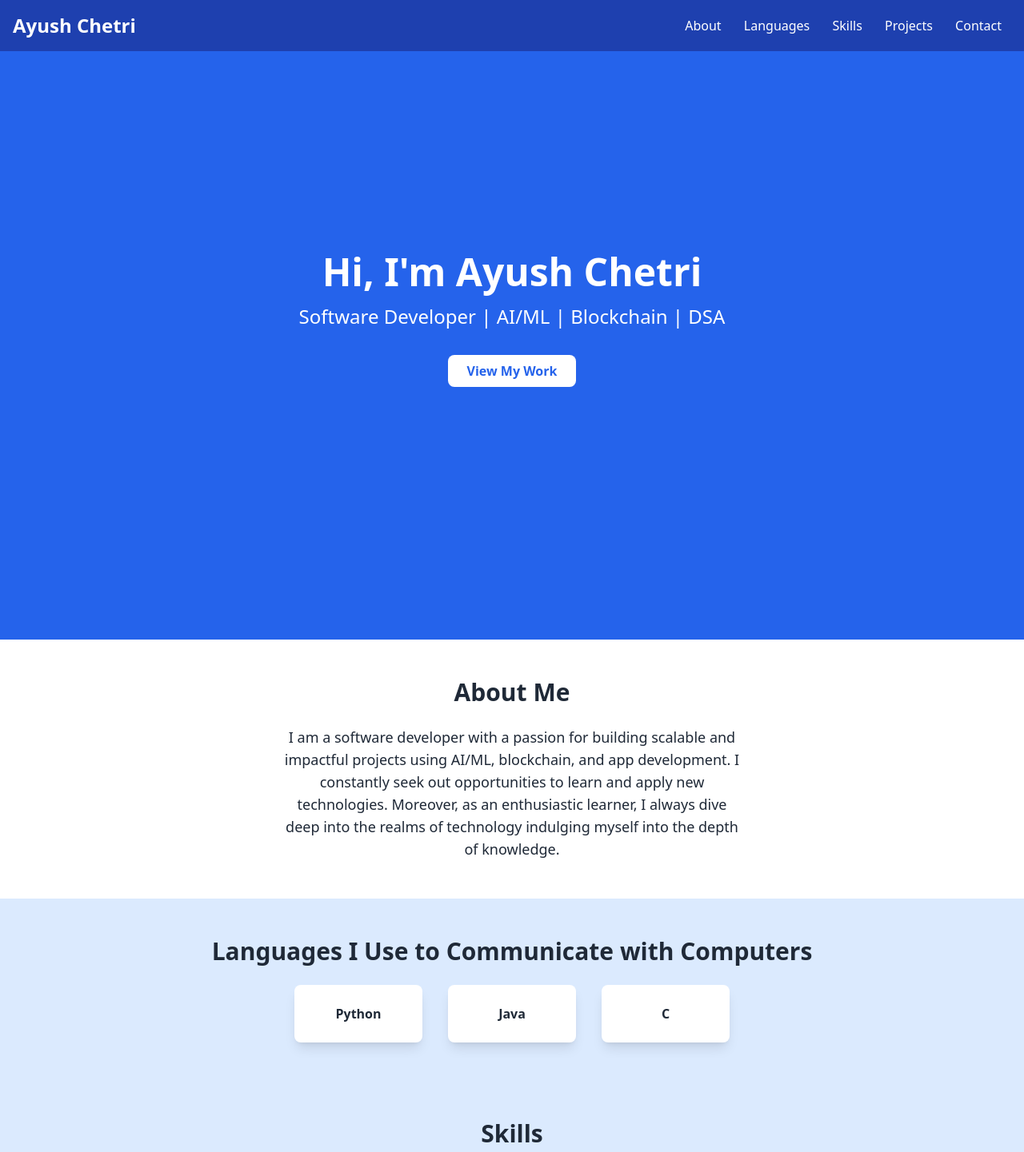
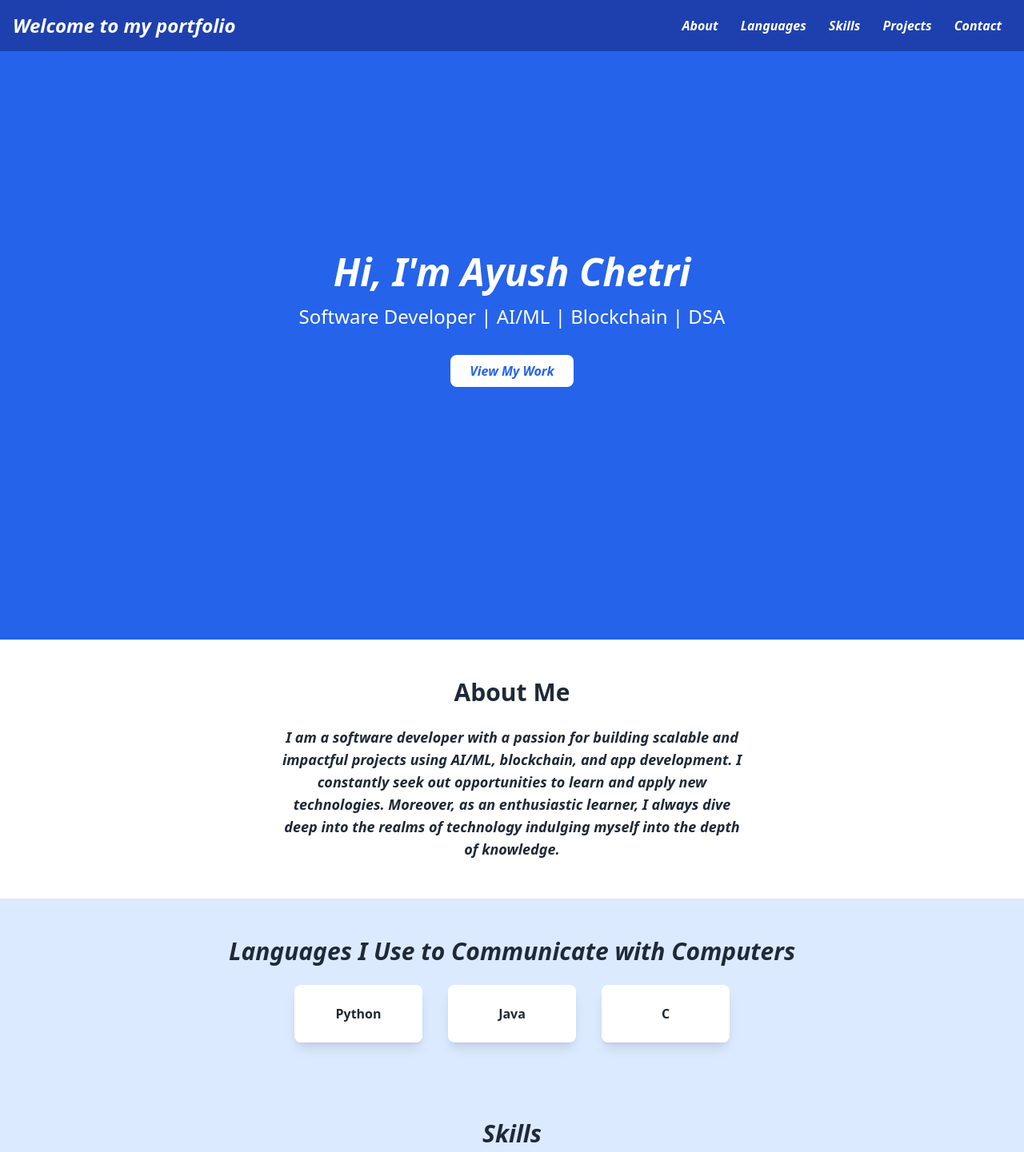
Before and after one commit to ayush1460/ayush-portfolio, a plain HTML site: page index.html in a window 1280 px wide. Shown: the top 1441 px of the page at 80% size. Drawn offline with nearby package versions, Linux system fonts and the light colour scheme.

Commit message:
Update index.html

```diff
--- a/index.html
+++ b/index.html
@@ -15,13 +15,13 @@
     <!-- Navigation Bar -->
     <header class="bg-blue-800 text-white p-4 fixed w-full z-10">
         <div class="container mx-auto flex justify-between items-center">
-            <h1 class="text-2xl font-bold">Ayush Chetri</h1>
+            <h1 class="text-2xl font-bold"><i><b>Welcome to my portfolio</b></i></h1>
             <nav>
-                <a href="#about" class="px-3 hover:underline">About</a>
-                <a href="#languages" class="px-3 hover:underline">Languages</a>
-                <a href="#skills" class="px-3 hover:underline">Skills</a>
-                <a href="#projects" class="px-3 hover:underline">Projects</a>
-                <a href="#contact" class="px-3 hover:underline">Contact</a>
+                <a href="#about" class="px-3 hover:underline"><i><b>About</i></b></a>
+                <a href="#languages" class="px-3 hover:underline"><i><b>Languages</b></i></a>
+                <a href="#skills" class="px-3 hover:underline"><i><b>Skills</b></i></a>
+                <a href="#projects" class="px-3 hover:underline"><i><b>Projects</i></b></a>
+                <a href="#contact" class="px-3 hover:underline"><i><b>Contact</b></i></a>
             </nav>
         </div>
     </header>
@@ -29,21 +29,21 @@
     <!-- Hero Section -->
     <section id="hero" class="h-screen flex items-center justify-center bg-blue-600 text-white">
         <div class="text-center" data-aos="fade-up">
-            <h1 class="text-5xl font-bold">Hi, I'm Ayush Chetri</h1>
+            <h1 class="text-5xl font-bold"><i><b>Hi, I'm Ayush Chetri</i></b></h1>
             <p class="text-2xl mt-4">Software Developer | AI/ML | Blockchain | DSA</p>
-            <a href="#projects" class="mt-8 inline-block bg-white text-blue-600 px-6 py-2 rounded-lg font-bold hover:bg-blue-100">View My Work</a>
+            <a href="#projects" class="mt-8 inline-block bg-white text-blue-600 px-6 py-2 rounded-lg font-bold hover:bg-blue-100"><i><b>View My Work</i></b></a>
         </div>
     </section>
 
     <!-- About Section -->
     <section id="about" class="p-12 bg-white text-center" data-aos="fade-up">
         <h2 class="text-3xl font-bold mb-6">About Me</h2>
-        <p class="text-lg max-w-xl mx-auto">I am a software developer with a passion for building scalable and impactful projects using AI/ML, blockchain, and app development. I constantly seek out opportunities to learn and apply new technologies. Moreover, as an enthusiastic learner, I always dive deep into the realms of technology indulging myself into the depth of knowledge.</p>
+        <p class="text-lg max-w-xl mx-auto"><b><i>I am a software developer with a passion for building scalable and impactful projects using AI/ML, blockchain, and app development. I constantly seek out opportunities to learn and apply new technologies. Moreover, as an enthusiastic learner, I always dive deep into the realms of technology indulging myself into the depth of knowledge.</i></b></p>
     </section>
 
     <!-- Language Section -->
     <section id="languages" class="p-12 bg-blue-100 text-center" data-aos="fade-up">
-        <h2 class="text-3xl font-bold mb-6">Languages I Use to Communicate with Computers</h2>
+        <h2 class="text-3xl font-bold mb-6"><i><b>Languages I Use to Communicate with Computers</i></b></h2>
         <div class="flex justify-center gap-8 flex-wrap">
             <div class="bg-white shadow-lg rounded-lg p-6 w-40">
                 <h3 class="font-bold">Python</h3>
@@ -59,7 +59,7 @@
 
     <!-- Skills Section -->
     <section id="skills" class="p-12 bg-blue-100 text-center" data-aos="fade-up">
-        <h2 class="text-3xl font-bold mb-6">Skills</h2>
+        <h2 class="text-3xl font-bold mb-6"><i><b>Skills</i></b></h2>
         <div class="flex justify-center gap-8 flex-wrap">
             <div class="bg-white shadow-lg rounded-lg p-6 w-40">
                 <h3 class="font-bold">Kotlin</h3>
@@ -78,7 +78,7 @@
 
     <!-- Projects Section -->
     <section id="projects" class="p-12 bg-white text-center" data-aos="fade-up">
-        <h2 class="text-3xl font-bold mb-6">Projects</h2>
+        <h2 class="text-3xl font-bold mb-6"><i><b>Projects</i></b></h2>
         <div class="grid grid-cols-1 md:grid-cols-2 lg:grid-cols-3 gap-8">
             <div class="bg-gray-200 p-6 rounded-lg hover:shadow-2xl transform transition duration-300 hover:scale-105">
                 <h3 class="font-bold text-xl mb-2">Project 1</h3>
```
